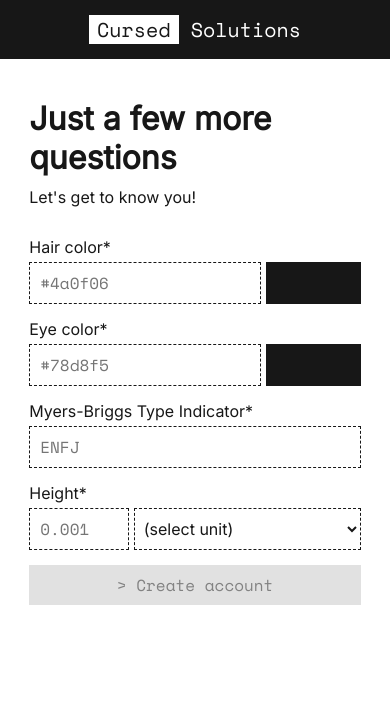
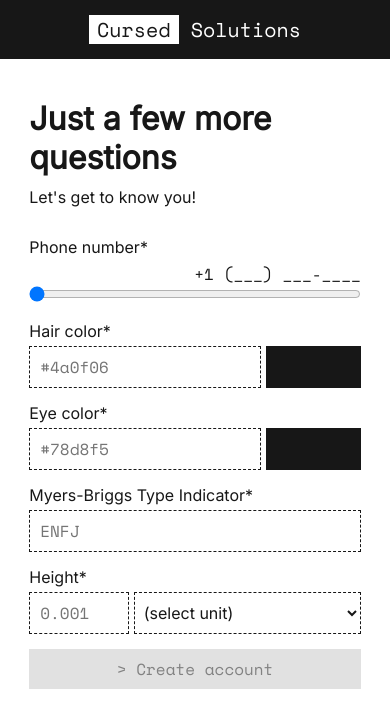
Before and after one commit to marcos-acosta/cursed-signup, a Next.js app: page / in a window 390 px wide. Shown: the top 728 px of the page. Built offline with nearby package versions, Linux system fonts and the light colour scheme.

Commit message:
Add phone number slider

```diff
--- a/src/app/components/AboutYou.tsx
+++ b/src/app/components/AboutYou.tsx
@@ -2,7 +2,12 @@ import React, { useState } from "react";
 import Input from "./Input";
 import styles from "./styles.module.css";
 import Button from "./Button";
-import { isValidHex, isValidMbti, isValidNumber } from "../util";
+import {
+  isValidHex,
+  isValidMbti,
+  isValidNumber,
+  phoneNumberFormatter,
+} from "../util";
 import ColorSwatch from "./ColorSwatch";
 import Dropdown from "./Dropdown";
 import { SignupStageProps } from "../interfaces";
@@ -18,6 +23,7 @@ export default function AboutYou(props: AboutYouProps) {
   const [height, setHeight] = useState("");
   const [unit, setUnit] = useState(null as null | string);
   const [confirmPassword, setConfirmPassword] = useState("");
+  const [phoneNumber, setPhoneNumber] = useState(null as number | null);
 
   const validHairColor = isValidHex(hairColor);
   const validEyeColor = isValidHex(eyeColor);
@@ -25,6 +31,7 @@ export default function AboutYou(props: AboutYouProps) {
   const validHeight = height.length > 0 && isValidNumber(height);
   const validConfirmPassword = confirmPassword === props.password;
   const validUnit = Boolean(unit);
+  const validPhoneNumber = Boolean(phoneNumber);
 
   const showHairColorError = hairColor.length > 0 && !validHairColor;
   const showEyeColorError = eyeColor.length > 0 && !validEyeColor;
@@ -34,7 +41,12 @@ export default function AboutYou(props: AboutYouProps) {
     confirmPassword.length > 0 && !validConfirmPassword;
 
   const canShowConfirmPassword =
-    validEyeColor && validHairColor && validMbti && validHeight && validUnit;
+    validEyeColor &&
+    validHairColor &&
+    validMbti &&
+    validHeight &&
+    validUnit &&
+    validPhoneNumber;
 
   const canMoveOn = canShowConfirmPassword && validConfirmPassword;
 
@@ -49,6 +61,13 @@ export default function AboutYou(props: AboutYouProps) {
         Let&apos;s get to know you!
       </div>
       <div className={styles.formContainer}>
+        <Input
+          value={phoneNumber}
+          updateValue={setPhoneNumber}
+          label="Phone number"
+          slider={true}
+          sliderFormatter={phoneNumberFormatter}
+        />
         <Input
           value={hairColor}
           updateValue={setHairColor}
--- a/src/app/components/Input.tsx
+++ b/src/app/components/Input.tsx
@@ -1,25 +1,34 @@
 import React from "react";
 import styles from "./styles.module.css";
-import { combineClasses } from "../util";
+import { combineClasses, defaultFormatter } from "../util";
 import { MONO_FONT } from "../fonts";
 import SideBySide from "./SideBySide";
+import Slider from "./Slider";
 
 export interface InputProps {
-  value: string;
+  value: string | number | null;
   placeholder?: string;
   label: string;
-  updateValue: (s: string) => void;
+  updateValue: (s: any) => void;
   optional?: boolean;
   error?: string | false | undefined;
   password?: boolean;
+  slider?: boolean;
+  sliderFormatter?: (v: number | null) => string;
   children?: JSX.Element;
   splitPercent?: number;
 }
 
 export default function Input(props: InputProps) {
-  const inputElement = (
+  const inputElement = props.slider ? (
+    <Slider
+      value={parseInt(`${props.value}`)}
+      setValue={props.updateValue}
+      format={props.sliderFormatter || defaultFormatter}
+    />
+  ) : (
     <input
-      value={props.value}
+      value={props.value || ""}
       onChange={(e) => props.updateValue(e.target.value)}
       className={combineClasses(
         styles.inputElement,
--- /dev/null
+++ b/src/app/components/Slider.tsx
@@ -0,0 +1,32 @@
+import { MONO_FONT } from "../fonts";
+import { combineClasses } from "../util";
+import styles from "./styles.module.css";
+
+interface SliderProps {
+  value: number | null;
+  setValue: (n: number) => void;
+  format: (n: number | null) => string;
+}
+
+export default function Slider(props: SliderProps) {
+  return (
+    <div className={styles.sliderContainer}>
+      <div
+        className={combineClasses(
+          styles.sliderValueContainer,
+          MONO_FONT.className
+        )}
+      >
+        {props.format(props.value)}
+      </div>
+      <input
+        type="range"
+        min={1000000000}
+        max={9999999999}
+        value={props.value || 1000000000}
+        onChange={(e) => props.setValue(parseInt(e.target.value))}
+        className={styles.slider}
+      />
+    </div>
+  );
+}
--- a/src/app/components/styles.module.css
+++ b/src/app/components/styles.module.css
@@ -126,3 +126,12 @@
   border: 1px solid var(--foreground);
   outline: none;
 }
+
+.slider {
+  width: 100%;
+}
+
+.sliderValueContainer {
+  width: 100%;
+  text-align: right;
+}
--- a/src/app/util.ts
+++ b/src/app/util.ts
@@ -11,3 +11,16 @@ export const isValidEmail = (email: string) => EMAIL_REGEX.test(email);
 export const isValidHex = (hex: string) => REHEX.test(hex);
 export const isValidMbti = (mbti: string) => MBTI_REGEX.test(mbti);
 export const isValidNumber = (num: string) => NUMBER_REGEX.test(num);
+
+export const defaultFormatter = (n: any) => `${n}`;
+export const phoneNumberFormatter = (n: number | null) => {
+  if (!n) {
+    return "+1 (___) ___-____";
+  } else {
+    const numberString = `${n}`;
+    return `+1 (${numberString.slice(0, 3)}) ${numberString.slice(
+      3,
+      6
+    )}-${numberString.slice(6)}`;
+  }
+};
```
